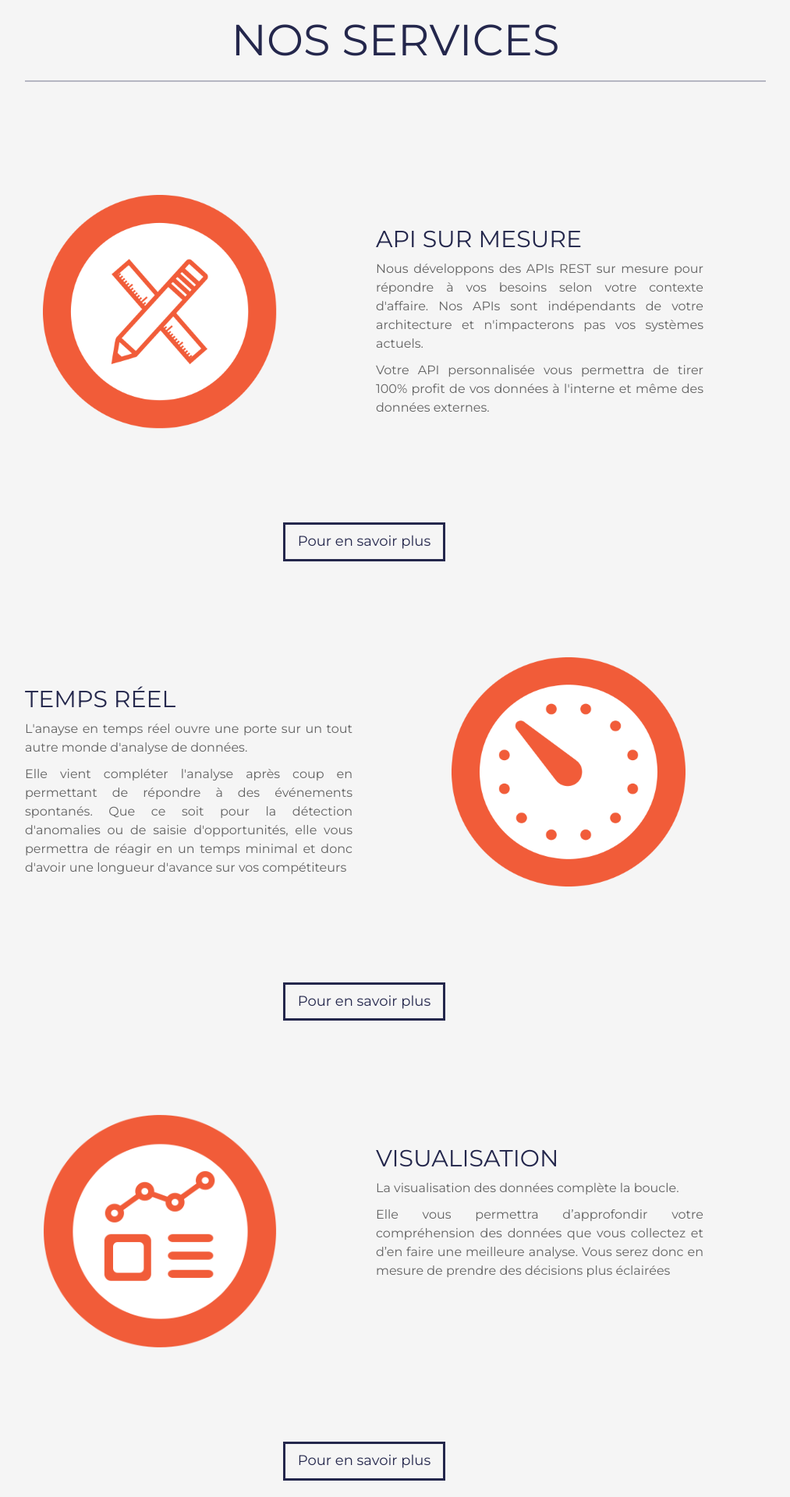
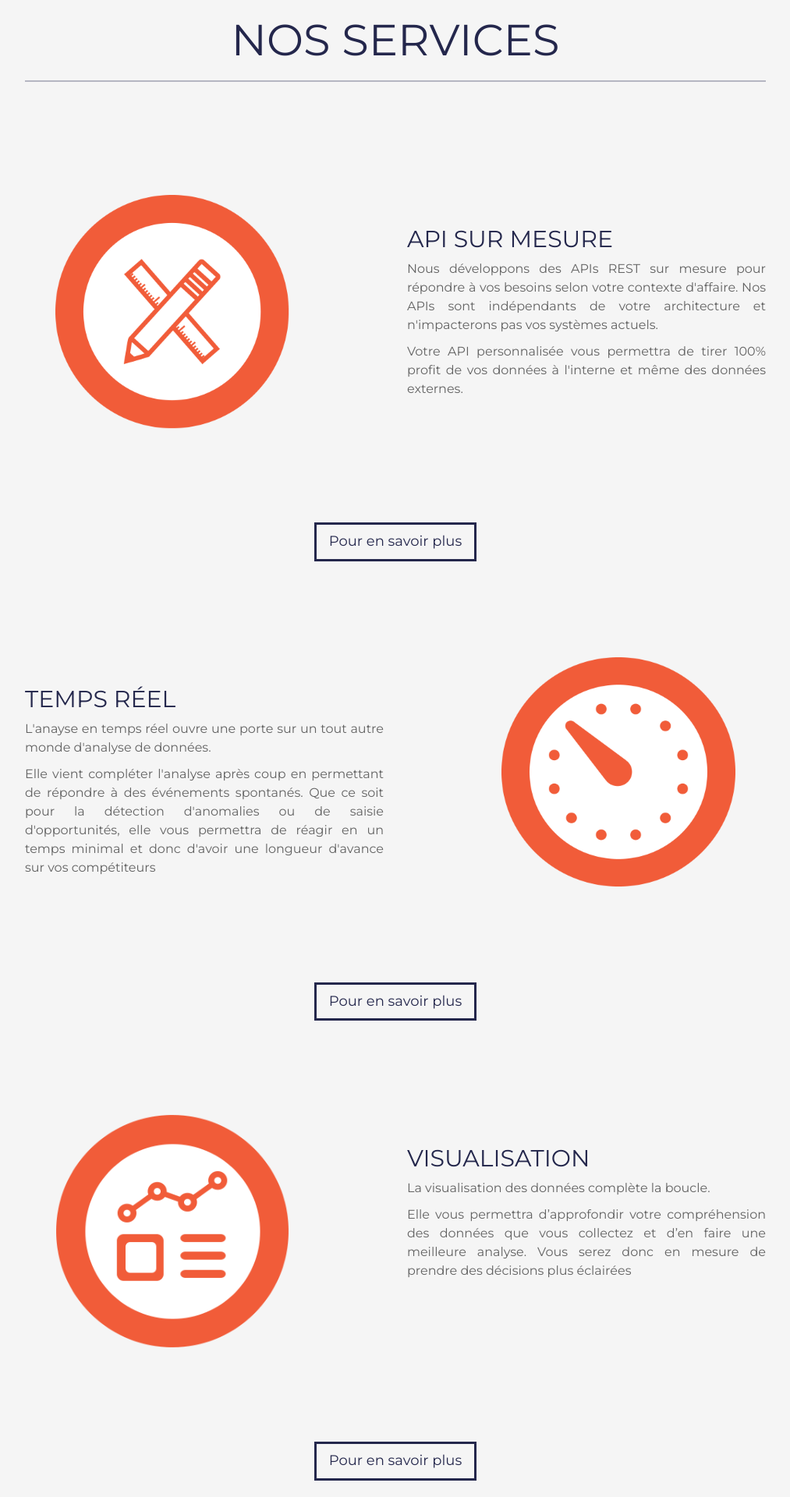
Before and after one commit to openifyit/jekyll-website, a Jekyll site: the page built from index.html, in a window 1280 px wide. Shown: the part 1029-2949 px from the top of the page at 78% size, without its empty margins (133-1146 px from the left). Built offline with Jekyll 4.4.1, drawn with Linux system fonts in a browser that asks for light colours; nearby versions of some CDN libraries; some of the changed text lies outside the part shown.

Commit message:
Removed badly merged code

```diff
--- a/_includes/javascripts.html
+++ b/_includes/javascripts.html
@@ -1,6 +1,2 @@
 <script type="text/javascript" src="/assets/javascripts/scroll-to.js"></script>
-<<<<<<< HEAD
 <script type="text/javascript" src="/assets/javascripts/navbar.js"></script>
-=======
-<script type="text/javascript" src="//netdna.bootstrapcdn.com/bootstrap/3.1.1/js/bootstrap.min.js"></script>
->>>>>>> f01da895a191db2897088c16c2974c875c3b482e
--- a/assets/stylesheets/main.css
+++ b/assets/stylesheets/main.css
@@ -189,7 +189,7 @@
 }
 
 .home .services .row {
-    padding: 120px 80px 0px 0px;
+    padding-top: 120px;
 }
 
 @media screen and (max-width: 600px) {
```
Also changed, not shown: _data/scrollspy.yml (line endings or trailing spaces).
